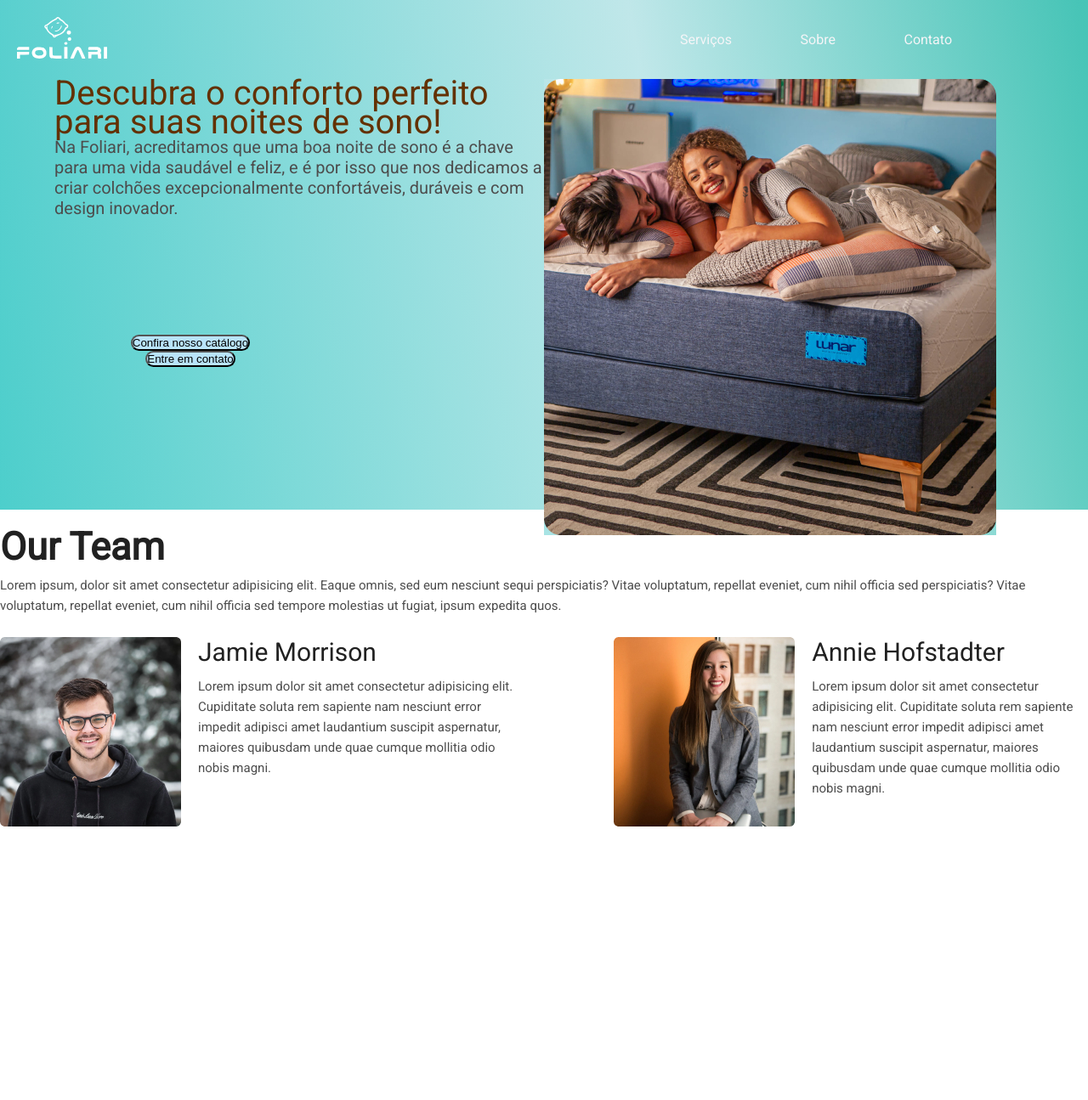
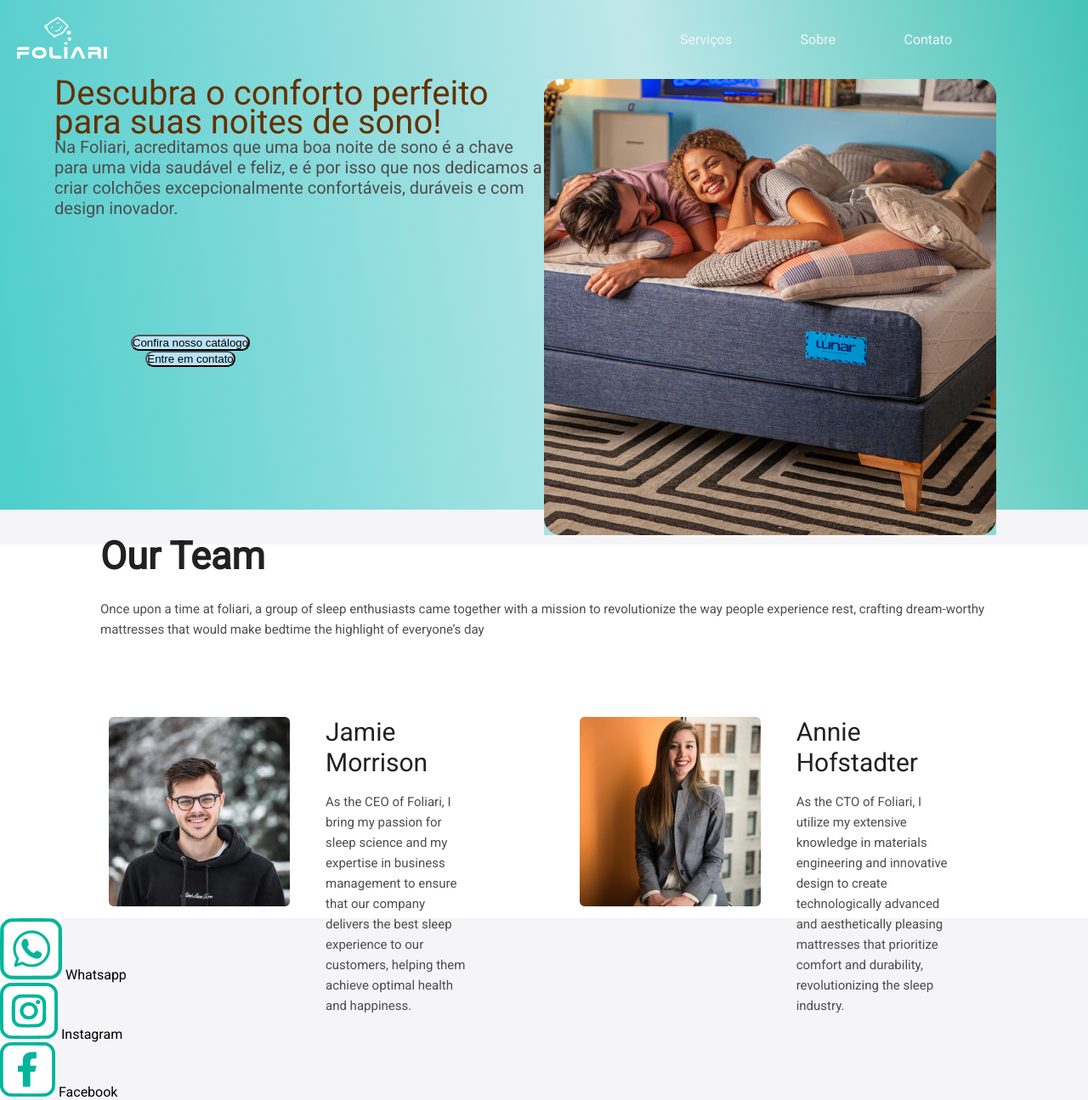
Before and after one commit to filipefolletto/foliariweb.github.io, a PHP site: page /web/index.html in a window 1280 px wide. Shown: the whole page at 85% size. Before the commit the page ends 973 px from the top, so only its background shows below. Run offline with PHP 8.4, Linux system fonts and the light colour scheme.

Commit message:
ultima secfeita, e estrutura footer

```diff
--- a/css/style.css
+++ b/css/style.css
@@ -147,14 +147,25 @@ button{
     background: rgb(255, 255, 255);
 }
 
+.container-ourTeam{
+ max-width: 1512px;
+ margin: 0 auto;
+ /* border: 2px solid green; */
+}
+
 .section-conteudo{
-    width: 100%;
+    /* border: 2px solid red; */
+    max-width: 1044px;
+    max-height: 576px;
+    margin: 41px auto;
+    /* padding: 41px; */
 }
 
 .ourTeam-conteudo{
+    width: 100%;
     display: flex;
     flex-direction: column;
-    /* border: 5px solid red; */
+
 }
 
 .ourTeam-H4{
@@ -164,9 +175,7 @@ button{
     font-weight: 700;
     line-height: 27px;
     word-wrap: break-word;
-
-    padding-top: 30px;
-    padding-bottom: 20px;
+    padding-bottom: 37px;
 }
 
 .ourTeam-p{
@@ -181,6 +190,8 @@ button{
 
 .pai-homem-mulher{
     display: flex;
+    padding-top: 66px;
+
 }
 
 .homem{
@@ -188,13 +199,17 @@ button{
     /* border: 2px solid rgb(7, 152, 7); */
 }
 .img-homem img{
-  padding-right: 15px;
+  padding-right: 42px;
+  padding-left: 10px;
+  padding-bottom: 175px;
+  /* border: 1px solid orange; */
+
 
 }
 
-.text-homem{
-    padding: 0 5px 5px 5px;
-}
+/* .text-homem{ */
+    /* padding: 0 5px 5px 5px; */
+/* } */
 
 .text-homem h4{
     color: #212121;
@@ -203,7 +218,7 @@ button{
     font-weight: 400;
     line-height: 36px;
     word-wrap: break-word;
-    padding-bottom: 10px;
+    padding-bottom: 16px;
 }
 
 .text-homem p{
@@ -213,6 +228,7 @@ button{
     font-weight: 400;
     line-height: 24px;
     word-wrap: break-word;
+    /* padding-right: 24px; */
 }
 
 
@@ -220,10 +236,17 @@ button{
 .mulher{
     display: flex;
     /* border: 2px solid rgb(207, 247, 10); */
+
 }
 
+.img-mulher img{
+    padding-right: 42px;
+    padding-left: 130px;
+
+  }
+
 .text-mulher{
-    padding: 0 5px 5px 5px;
+    padding-right: 41px;
 }
 
 .text-mulher h4{
@@ -233,7 +256,8 @@ button{
     font-weight: 400;
     line-height: 36px;
     word-wrap: break-word;
-    padding-bottom: 10px;
+    padding-bottom: 16px;
+    padding-right: 41px;
 }
 
 .text-mulher p{
@@ -245,8 +269,7 @@ button{
     word-wrap: break-word;
 }
 
-.img-mulher img{
-    padding-right: 15px;
-    padding-left: 100px;
 
-  }
+
+
+/* Ultima div footer */
--- a/web/index.html
+++ b/web/index.html
@@ -64,13 +64,13 @@
         </section>
 
         <section class="section">
-            <div class="container">
+            <div class="container-ourTeam
+            ">
                 <div class="section-conteudo">
 
                     <div class="ourTeam-conteudo">
                             <h4 class="ourTeam-H4">Our Team</h4>
-                            <p class="ourTeam-p">Lorem ipsum, dolor sit amet consectetur adipisicing elit. Eaque omnis, sed eum nesciunt sequi perspiciatis? Vitae voluptatum, repellat eveniet, cum nihil officia sed
-                            perspiciatis? Vitae voluptatum, repellat eveniet, cum nihil officia sed tempore molestias ut fugiat, ipsum expedita quos.</p>
+                            <p class="ourTeam-p">Once upon a time at foliari, a group of sleep enthusiasts came together with a mission to revolutionize the way people experience rest, crafting dream-worthy mattresses that would make bedtime the highlight of everyone’s day</p>
 
                             <div class="pai-homem-mulher">
 
@@ -80,7 +80,7 @@
                                     </div>
                                     <div class="text-homem">
                                         <h4>Jamie Morrison</h4>
-                                        <p>Lorem ipsum dolor sit amet consectetur adipisicing elit. Cupiditate soluta rem sapiente nam nesciunt error impedit adipisci amet laudantium suscipit aspernatur, maiores quibusdam unde quae cumque mollitia odio nobis magni.</p>
+                                        <p>As the CEO of Foliari, I bring my passion for sleep science and my expertise in business management to ensure that our company delivers the best sleep experience to our customers, helping them achieve optimal health and happiness.</p>
                                     </div>
                                 </div>
 
@@ -90,7 +90,7 @@
                                     </div>
                                     <div class="text-mulher">
                                         <h4>Annie Hofstadter</h4>
-                                        <p>Lorem ipsum dolor sit amet consectetur adipisicing elit. Cupiditate soluta rem sapiente nam nesciunt error impedit adipisci amet laudantium suscipit aspernatur, maiores quibusdam unde quae cumque mollitia odio nobis magni.</p>
+                                        <p>As the CTO of Foliari, I utilize my extensive knowledge in materials engineering and innovative design to create technologically advanced and aesthetically pleasing mattresses that prioritize comfort and durability, revolutionizing the sleep industry.</p>
                                     </div>
                                 </div>
 
@@ -101,7 +101,25 @@
         </section>
 
         <footer>
+            <div class="footer-container">
+                <div class="footer-conteudo">
 
+                    <div class="div-img-footer">
+                        <img src="../img/whats-logo.jpg" alt="">
+                        <span class="span-whats">Whatsapp</span>
+                    </div>
+
+                    <div class="div-img-footer">
+                        <img src="../img/insta-logo.jpg" alt="">
+                        <span class="span-insta">Instagram</span>
+                    </div>
+
+                    <div class="div-img-footer">
+                        <img src="../img/face-logo.jpg" alt="">
+                        <span class="span-face">Facebook</span>
+
+                </div>
+            </div>
         </footer>
      <!-- </div>  -->
 </body>
```
Also changed, not shown: img/face-logo.jpg (added), img/insta-logo.jpg (added), img/whats-logo.jpg (added).
